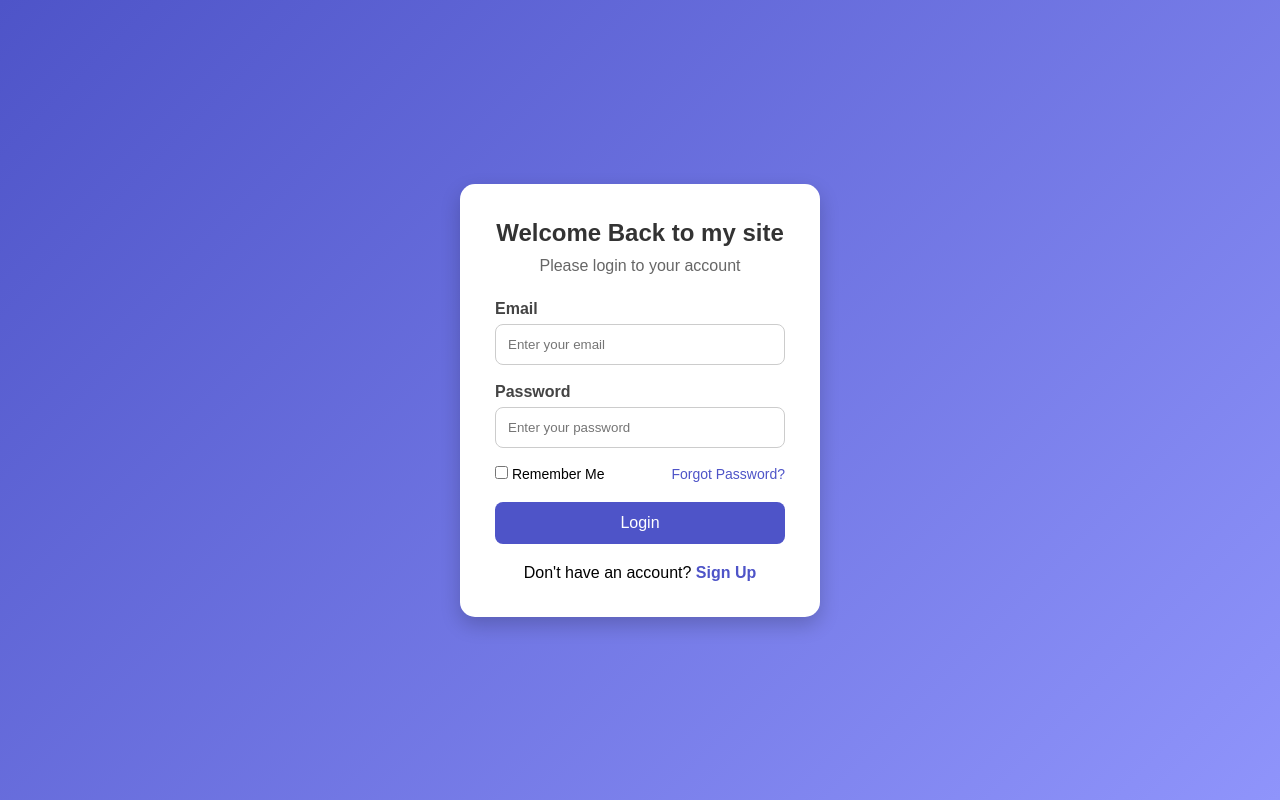
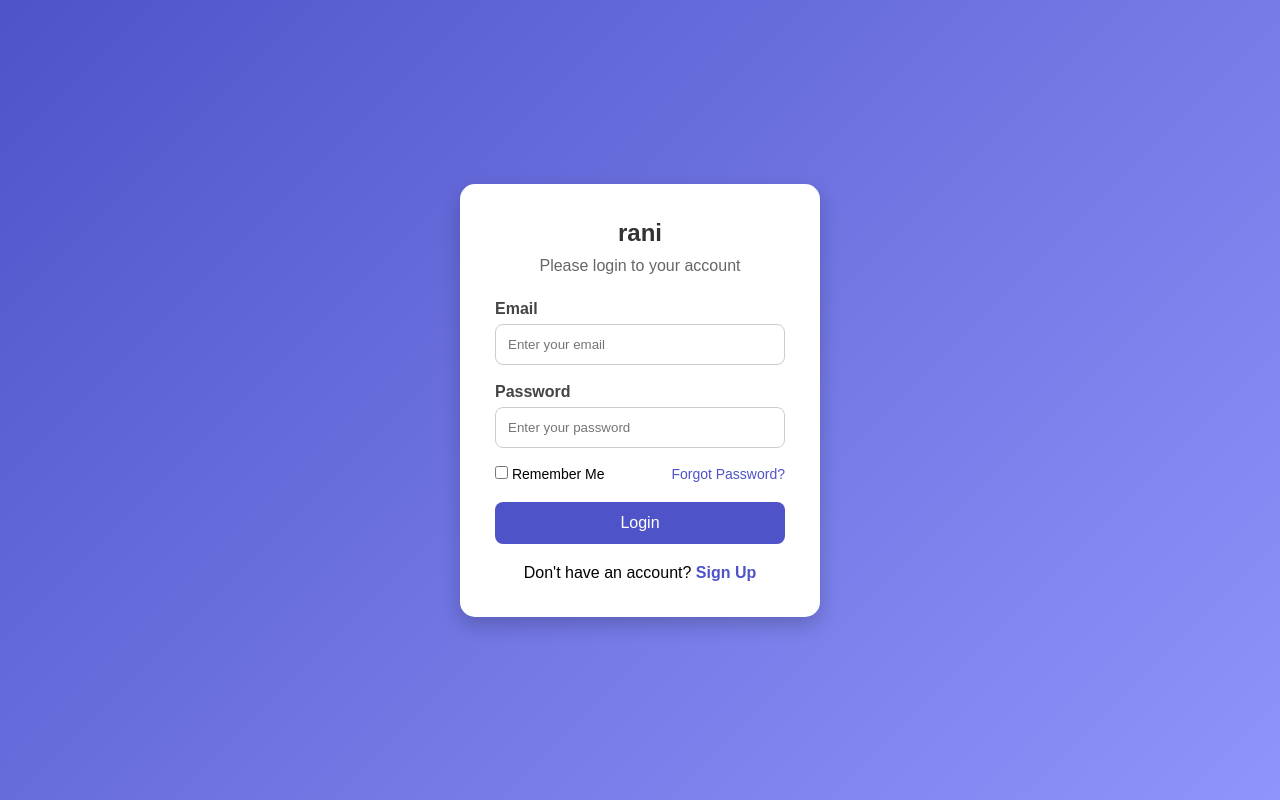
Before and after one commit to rani26066/rani, a plain HTML site: page index.html in a window 1280 px wide. Drawn offline with Linux system fonts and the light colour scheme.

Commit message:
Update index.html

```diff
--- a/index.html
+++ b/index.html
@@ -10,7 +10,7 @@
 
     <div class="login-container">
         <div class="login-box">
-            <h2>Welcome Back to my site</h2>
+            <h2>rani</h2>
             <p>Please login to your account</p>
 
             <form>
```
